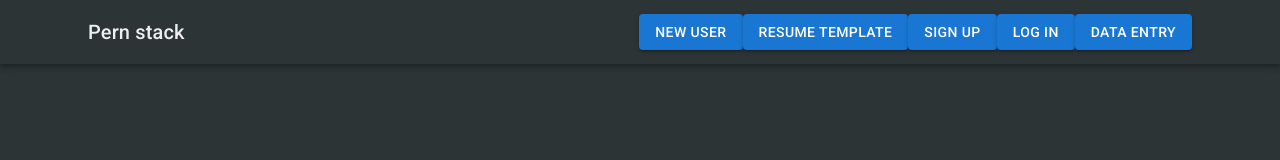
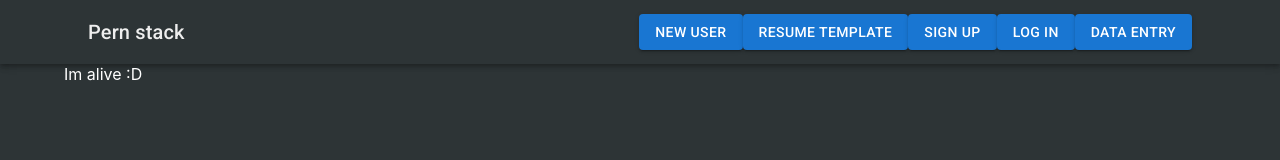
Before and after one commit to uprm-inso4115-2023-2024-s2/semester-project-automated-resume-builder, a React (Create React App) app in the folder ui/client/: page /resume/datainput in a window 1280 px wide. Shown: the top 160 px of the page. Built offline with nearby package versions, Linux system fonts and the light colour scheme.

Commit message:
Connected new resume data entry page to exisiting data entry button

```diff
--- a/ui/client/src/App.js
+++ b/ui/client/src/App.js
@@ -7,6 +7,7 @@ import {Container} from '@mui/material'
 import Menu from "./components/NavBar"
 import SignUpForm from './components/SignUpForm.js';
 import LogInForm from './components/LogInForm.js';
+import ResumeInput from './components/ResumeInput.js';
 
 export default function App(){
   return (
@@ -21,6 +22,7 @@ export default function App(){
             <Route path='/resume/new' element={<ResumeForm />} />
             <Route path='/signup' element={<SignUpForm onSignUp={() => {console.log("signed up")}} />} />
             <Route path='/login' element={<LogInForm onLogIn={() => {console.log("Logged in")}} />} />
+            <Route path='/resume/datainput' element={<ResumeInput onSubmitResumeForm={() => {console.log("Submitted resume info")}} />} />
           </Routes>
         </Container>
       </BrowserRouter>
--- a/ui/client/src/components/NavBar.js
+++ b/ui/client/src/components/NavBar.js
@@ -27,7 +27,7 @@ export default function Navbar(){
                     <Button variant='contained' color='primary' onClick={() => navigate('login')} className="navbarButton">
                         Log in
                     </Button>
-                    <Button variant='contained' color='primary' onClick={() => navigate('datainput')} className="navbarButton">
+                    <Button variant='contained' color='primary' onClick={() => navigate('/resume/datainput')} className="navbarButton">
                         Data entry
                     </Button>
                 </Toolbar>
--- /dev/null
+++ b/ui/client/src/components/ResumeInput.js
@@ -0,0 +1,17 @@
+import React, { useState } from 'react';
+import { TextField, Button, Checkbox, FormControlLabel, Link, Grid, Typography } from '@mui/material';
+
+
+const ResumeInput = (onSubmitResumeForm) => {
+
+
+    return ((
+        <div>
+            Im alive :D
+        </div>
+    ))
+
+
+}
+
+export default ResumeInput
```
